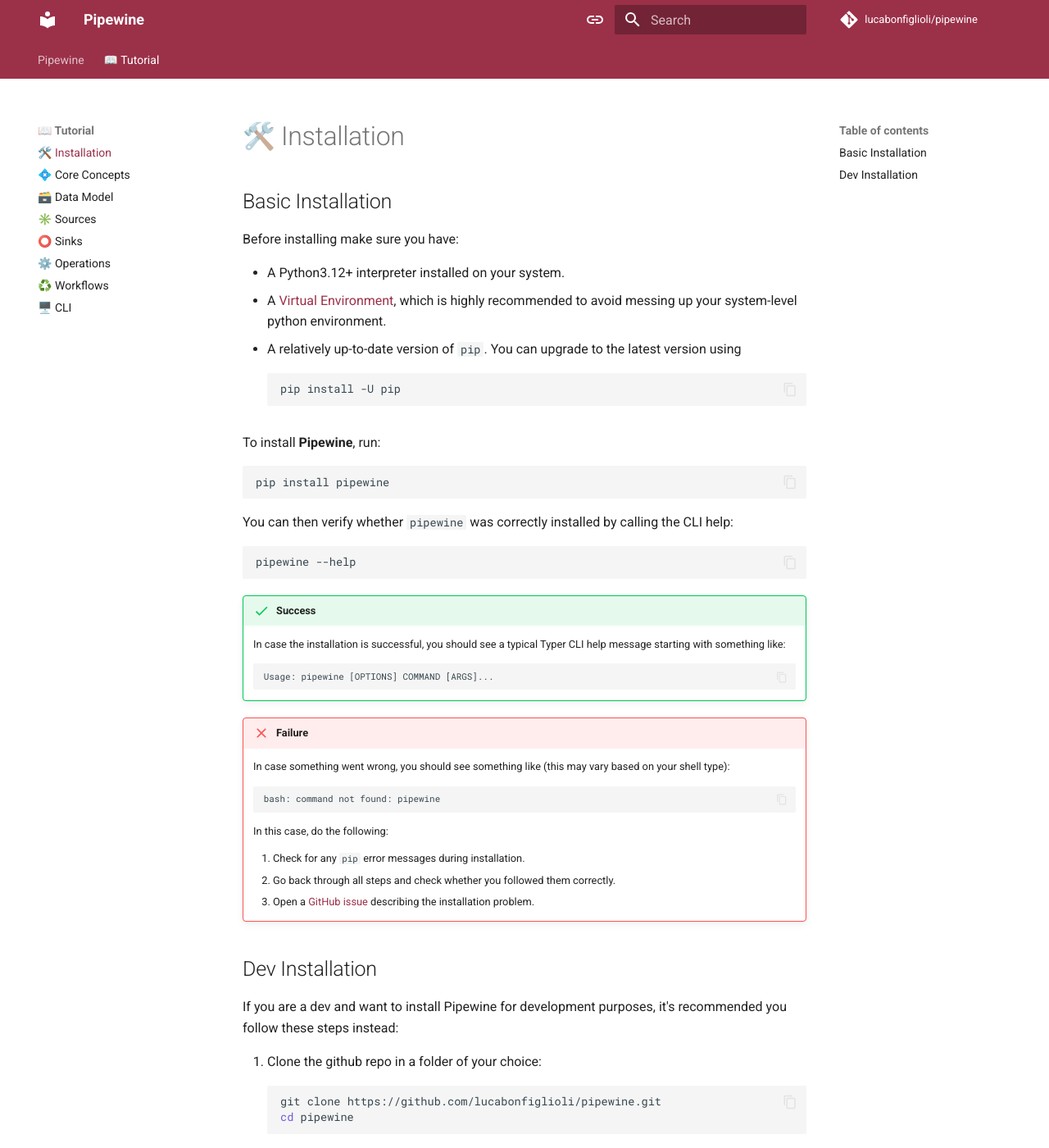
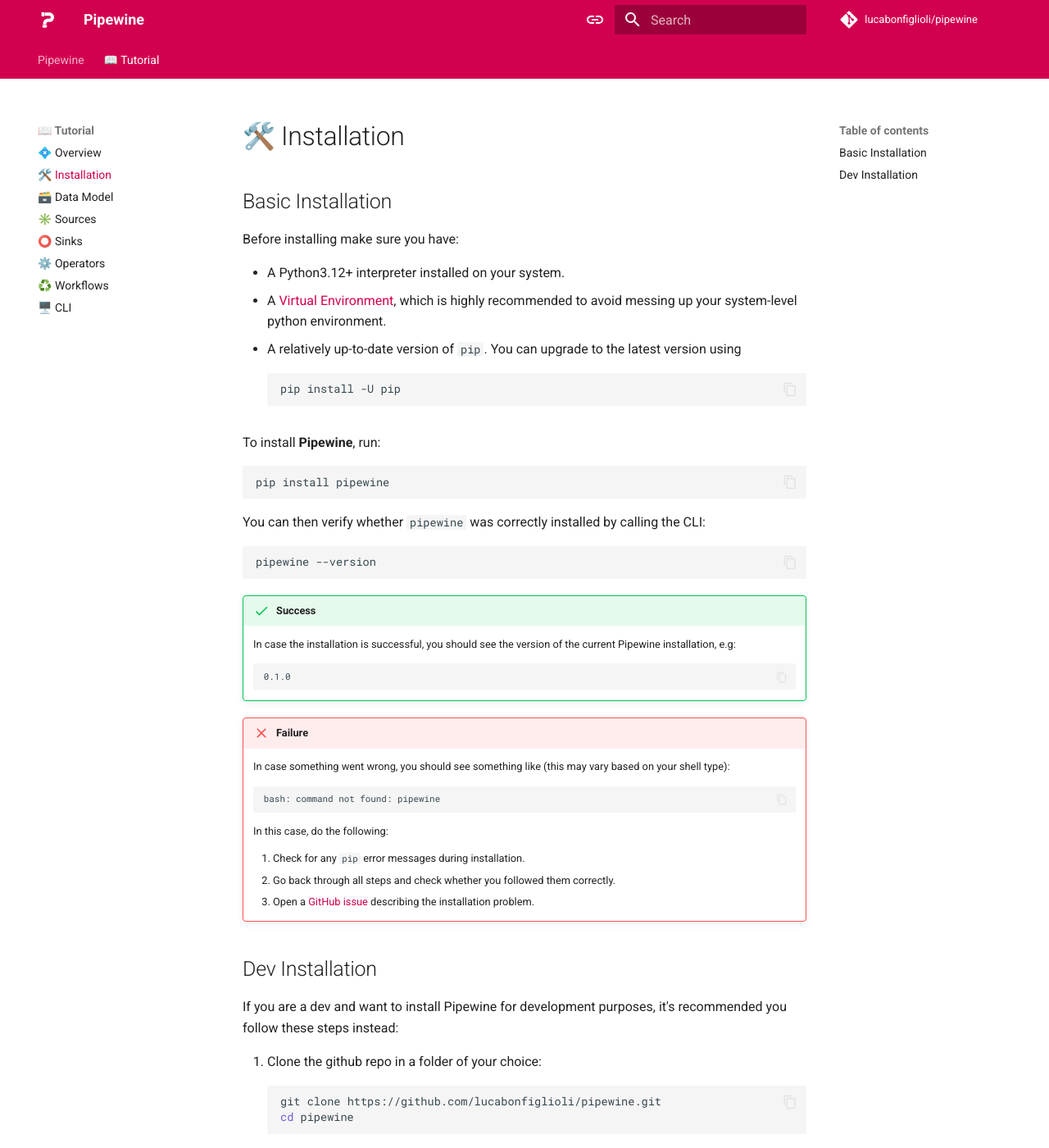
Before and after one commit to LucaBonfiglioli/pipewine, an MkDocs documentation site: the page built from docs/tutorial/installation.md, in a window 1280 px wide and 1400 px high. Shown: the whole window at 82% size. Built offline with MkDocs 1.6.1 and Material for MkDocs 9.7.7, drawn with Linux system fonts in a browser that asks for light colours; comment, search, counter and statistics services are not loaded.

Commit message:
Update docs

````diff
--- a/docs/css/extra.css
+++ b/docs/css/extra.css
@@ -1,9 +1,17 @@
 [data-md-color-scheme="default"] {
-    --md-primary-fg-color: #9b3049;
+    .md-typeset h1 {
+        color: var(--md-default-fg-color);
+    }
+
+    --md-primary-fg-color: #d20150;
 }
 
 
 [data-md-color-scheme="slate"] {
-    --md-primary-fg-color: #9b3049;
+    .md-typeset h1 {
+        color: var(--md-default-fg-color);
+    }
+
+    --md-primary-fg-color: #d20150;
     --md-default-bg-color: #1e1c1e;
 }
--- a/docs/tutorial/core.md
+++ /dev/null
@@ -1,3 +0,0 @@
-# 💠 Core Concepts
-
-## Intro
--- a/docs/tutorial/installation.md
+++ b/docs/tutorial/installation.md
@@ -18,18 +18,18 @@
 pip install pipewine
 ```
 
-You can then verify whether `pipewine` was correctly installed by calling the CLI help:
+You can then verify whether `pipewine` was correctly installed by calling the CLI:
 
 ```bash
-pipewine --help
+pipewine --version
 ```
 
 !!! success
 
-    In case the installation is successful, you should see a typical Typer CLI help message starting with something like:
+    In case the installation is successful, you should see the version of the current Pipewine installation, e.g:
 
     ```
-    Usage: pipewine [OPTIONS] COMMAND [ARGS]...
+    0.1.0
     ```
 
 !!! failure
--- a/mkdocs.yml
+++ b/mkdocs.yml
@@ -4,6 +4,8 @@
 repo_url: https://github.com/lucabonfiglioli/pipewine
 theme:
   name: material
+  logo: assets/pipewine.svg
+  favicon: assets/pipewine.svg
   palette:
     # Palette toggle for automatic mode
     - media: "(prefers-color-scheme)"
@@ -39,12 +41,12 @@
 nav:
   - index.md
   - 📖 Tutorial:
+    - tutorial/overview.md
     - tutorial/installation.md
-    - tutorial/core.md
     - tutorial/data.md
     - tutorial/sources.md
     - tutorial/sinks.md
-    - tutorial/operations.md
+    - tutorial/operators.md
     - tutorial/workflows.md
     - tutorial/cli.md
 
````
Also changed, not shown: docs/tutorial/data.md (+107 -0 lines), docs/tutorial/operations.md (deleted, +0 -1 lines), docs/tutorial/operators.md (added, +1 -0 lines), docs/tutorial/overview.md (added, +53 -0 lines), docs/assets/pipewine.svg (added).
